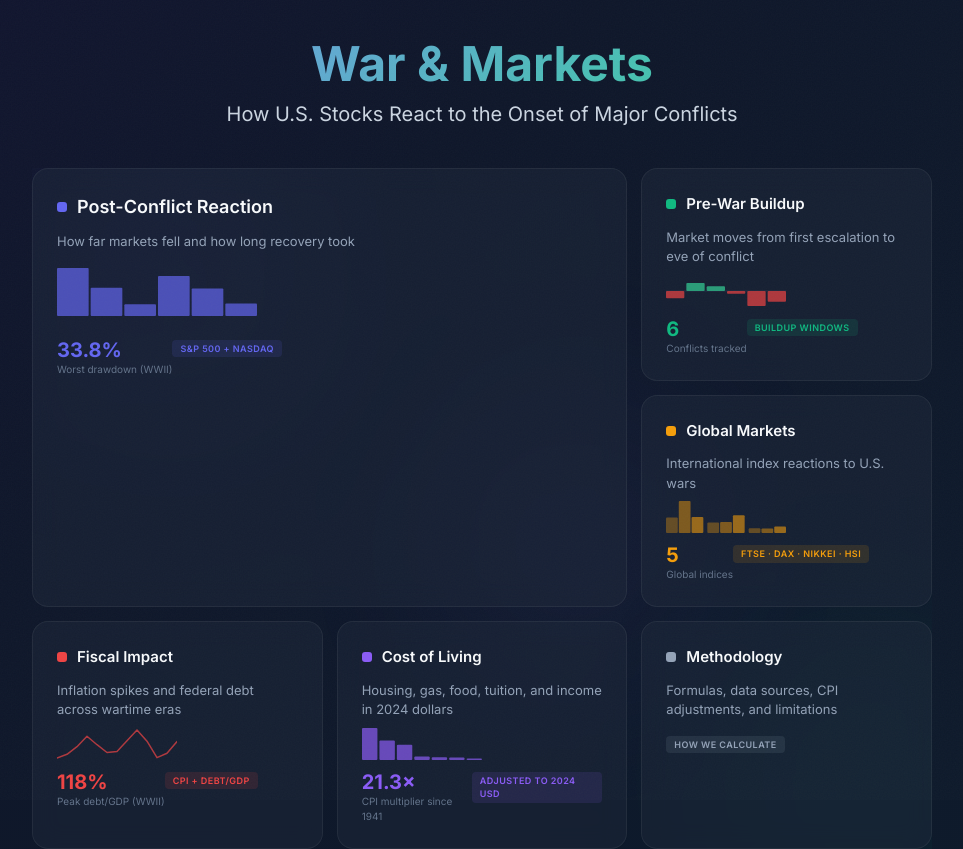
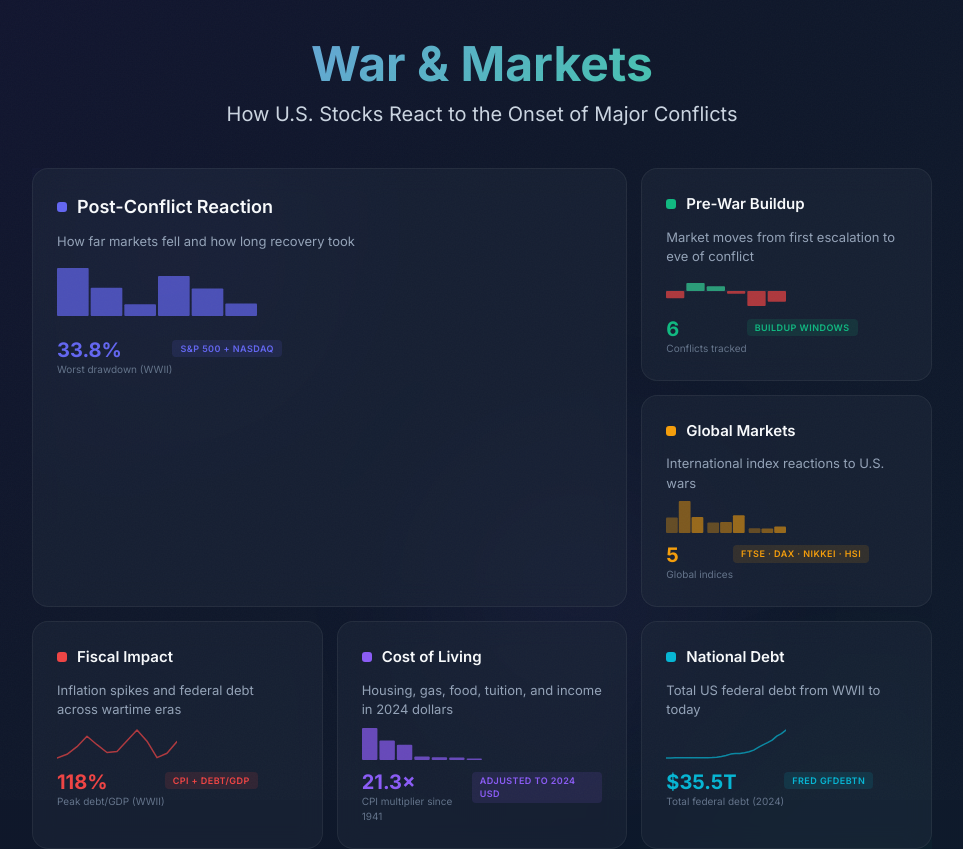
Before and after one commit to azaidi06/fin, a React (Vite) app in the folder war-markets-react/: page / in a window 1280 px wide. Shown: the top 849 px of the page, without its empty margins (158-1121 px from the left). Built offline with nearby package versions, Linux system fonts and the light colour scheme.

Commit message:
landing upgrade

```diff
--- a/war-markets-react/src/components/FiscalImpactPanel.jsx
+++ b/war-markets-react/src/components/FiscalImpactPanel.jsx
@@ -1,10 +1,11 @@
 import { useState } from "react";
 import {
-  LineChart, Line, XAxis, YAxis, CartesianGrid, Tooltip, Legend,
+  LineChart, Line, AreaChart, Area, XAxis, YAxis, CartesianGrid, Tooltip, Legend,
   ResponsiveContainer, ReferenceLine,
 } from "recharts";
 import {
   fiscalConflictColors, cpiChartData, debtGdpChartData, fiscalSummary,
+  totalDebtData, conflictMarkers,
 } from "../data/warData";
 import { TooltipSourceLink } from "./SourceLink";
 import SourceLink from "./SourceLink";
@@ -13,6 +14,76 @@ const card = { background: "#1E293B", border: "1px solid #334155", borderRadius:
 const innerCard = { background: "#0F172A", border: "1px solid #334155", borderRadius: 10, padding: 20, marginBottom: 24 };
 
 const conflicts = ["WWII", "Korea", "Vietnam", "Gulf War", "9/11", "Iraq"];
+
+function DebtTimelineTooltip({ active, payload, label }) {
+  if (!active || !payload?.length) return null;
+  const debt = payload[0].value;
+  const formatted = debt >= 1000
+    ? `$${(debt / 1000).toFixed(1)}T`
+    : `$${debt.toFixed(0)}B`;
+  return (
+    <div style={{ background: "#334155", border: "1px solid #475569", borderRadius: 8, padding: "10px 14px", fontSize: 13, color: "#F8FAFC", boxShadow: "0 8px 24px rgba(0,0,0,0.4)" }}>
+      <p style={{ fontWeight: 600, marginBottom: 4 }}>{label}</p>
+      <p style={{ color: "#06B6D4", fontWeight: 700 }}>{formatted}</p>
+      <TooltipSourceLink sourceKey="totalDebt" />
+    </div>
+  );
+}
+
+function DebtTimelineChart() {
+  return (
+    <div style={innerCard}>
+      <h3 style={{ fontSize: 15, fontWeight: 600, color: "#E2E8F0", marginBottom: 4 }}>US Total Federal Debt (1940–2024)</h3>
+      <p style={{ fontSize: 11, color: "#64748B", marginBottom: 16 }}>Nominal USD — vertical lines mark conflict start years</p>
+      <ResponsiveContainer width="100%" height={360}>
+        <AreaChart data={totalDebtData} margin={{ top: 20, right: 30, left: 10, bottom: 5 }}>
+          <defs>
+            <linearGradient id="debtGradient" x1="0" y1="0" x2="0" y2="1">
+              <stop offset="5%" stopColor="#06B6D4" stopOpacity={0.3} />
+              <stop offset="95%" stopColor="#06B6D4" stopOpacity={0} />
+            </linearGradient>
+          </defs>
+          <CartesianGrid strokeDasharray="3 3" stroke="#475569" opacity={0.25} />
+          <XAxis
+            dataKey="year" stroke="#475569"
+            tick={{ fill: "#94A3B8", fontSize: 12 }} axisLine={false} tickLine={false}
+            type="number" domain={[1940, 2024]}
+            ticks={[1940, 1950, 1960, 1970, 1980, 1990, 2000, 2010, 2020]}
+          />
+          <YAxis
+            stroke="#475569"
+            tickFormatter={(v) => v >= 1000 ? `$${(v / 1000).toFixed(0)}T` : `$${v}B`}
+            tick={{ fill: "#94A3B8", fontSize: 12 }} axisLine={false} tickLine={false}
+            label={{ value: "Total Debt", angle: -90, position: "insideLeft", offset: -2, style: { fill: "#64748B", fontSize: 11 } }}
+          />
+          <Tooltip content={<DebtTimelineTooltip />} />
+          {conflictMarkers.map((m) => (
+            <ReferenceLine
+              key={m.year}
+              x={m.year}
+              stroke="#F8FAFC"
+              strokeDasharray="6 4"
+              strokeOpacity={0.4}
+              label={{ value: m.label, position: "top", fill: "#94A3B8", fontSize: 9 }}
+            />
+          ))}
+          <Area
+            type="monotone"
+            dataKey="debt"
+            stroke="#06B6D4"
+            strokeWidth={2}
+            fill="url(#debtGradient)"
+            dot={{ r: 3, fill: "#06B6D4", strokeWidth: 0 }}
+            activeDot={{ r: 6, strokeWidth: 0, fill: "#06B6D4" }}
+          />
+        </AreaChart>
+      </ResponsiveContainer>
+      <div style={{ marginTop: 8 }}>
+        <SourceLink sourceKey="totalDebt" />
+      </div>
+    </div>
+  );
+}
 
 function CustomTooltip({ active, payload, label, hoveredConflict, sourceKey }) {
   if (!active || !payload?.length) return null;
@@ -190,6 +261,8 @@ export default function FiscalImpactPanel() {
         How inflation and federal debt responded in the years surrounding each conflict (T=0 is the war start year)
       </p>
 
+      <DebtTimelineChart />
+
       <FiscalChart
         title="CPI Inflation Trajectory"
         subtitle="Year-over-year CPI change (%) — T-2 through T+5 relative to conflict start"
--- a/war-markets-react/src/components/HomePage.jsx
+++ b/war-markets-react/src/components/HomePage.jsx
@@ -1,5 +1,5 @@
 import { useState, useEffect, useRef } from "react";
-import { sp500Data, preWarData, globalMarketsData, cpiChartData, costOfLivingData } from "../data/warData";
+import { sp500Data, preWarData, globalMarketsData, cpiChartData, costOfLivingData, totalDebtData } from "../data/warData";
 
 /* ── AnimatedStat: counts from 0 to final value ── */
 
@@ -196,6 +196,9 @@ const fiscalValues = cpiChartData.map((row) => row["WWII"]).filter((v) => v != n
 // Cost of Living: CPI multipliers per era
 const costValues = costOfLivingData.map((d) => d.cpiMultiplier);
 
+// National Debt: total debt timeline (exponential curve)
+const debtTimelineValues = totalDebtData.map((d) => d.debt);
+
 /* ── Card sparkline map ── */
 function CardSparkline({ id, color, hero }) {
   const w = hero ? 200 : 120;
@@ -211,6 +214,8 @@ function CardSparkline({ id, color, hero }) {
       return <LineSparkline values={fiscalValues} color={color} width={w} height={h} animated />;
     case "cost":
       return <BarSparkline values={costValues} color={color} width={w} height={h} animated />;
+    case "debt":
+      return <LineSparkline values={debtTimelineValues} color={color} width={w} height={h} animated />;
     default:
       return null;
   }
@@ -264,6 +269,15 @@ const cards = [
     stat: "21.3×",
     statLabel: "CPI multiplier since 1941",
     tag: "Adjusted to 2024 USD",
+  },
+  {
+    id: "debt",
+    title: "National Debt",
+    desc: "Total US federal debt from WWII to today",
+    color: "#06B6D4",
+    stat: "$35.5T",
+    statLabel: "Total federal debt (2024)",
+    tag: "FRED GFDEBTN",
   },
   {
     id: "methodology",
@@ -326,7 +340,7 @@ export default function HomePage({ onSelect }) {
               "--card-glow": `linear-gradient(135deg, ${c.color}4D, transparent 60%)`,
               boxShadow: "none",
             }}
-            onClick={() => onSelect(c.id)}
+            onClick={() => onSelect(c.id === "debt" ? "fiscal" : c.id)}
             onMouseEnter={(e) => {
               e.currentTarget.style.boxShadow = `0 8px 32px ${c.color}33`;
             }}
--- a/war-markets-react/src/data/warData.js
+++ b/war-markets-react/src/data/warData.js
@@ -511,6 +511,49 @@ export const everydayChartData = costOfLivingData.map(d => ({
   Bread: d.items.bread.adjusted,
 }));
 
+// ── TOTAL US FEDERAL DEBT TIMELINE ─────────────────────────
+// Nominal USD (billions), sourced from FRED GFDEBTN
+// ~25 data points: every ~3-5 years + every conflict start year for marker precision
+export const totalDebtData = [
+  { year: 1940, debt: 42.97 },
+  { year: 1941, debt: 48.96 },
+  { year: 1945, debt: 258.68 },
+  { year: 1950, debt: 256.85 },
+  { year: 1953, debt: 265.96 },
+  { year: 1955, debt: 272.75 },
+  { year: 1960, debt: 286.33 },
+  { year: 1964, debt: 311.71 },
+  { year: 1968, debt: 347.58 },
+  { year: 1970, debt: 370.92 },
+  { year: 1975, debt: 533.19 },
+  { year: 1980, debt: 907.70 },
+  { year: 1985, debt: 1823.10 },
+  { year: 1990, debt: 3233.31 },
+  { year: 1995, debt: 4974.00 },
+  { year: 2000, debt: 5674.18 },
+  { year: 2001, debt: 5807.46 },
+  { year: 2003, debt: 6783.23 },
+  { year: 2005, debt: 7932.71 },
+  { year: 2008, debt: 10024.72 },
+  { year: 2010, debt: 13561.62 },
+  { year: 2013, debt: 16738.18 },
+  { year: 2016, debt: 19573.45 },
+  { year: 2019, debt: 22719.40 },
+  { year: 2020, debt: 27747.78 },
+  { year: 2022, debt: 30928.91 },
+  { year: 2024, debt: 35464.00 },
+];
+
+// Conflict start-year markers for vertical reference lines on the timeline
+export const conflictMarkers = [
+  { year: 1941, label: "WWII" },
+  { year: 1950, label: "Korea" },
+  { year: 1964, label: "Vietnam" },
+  { year: 1990, label: "Gulf War" },
+  { year: 2001, label: "9/11" },
+  { year: 2003, label: "Iraq" },
+];
+
 // ── SOURCE URLS ──────────────────────────────────────────
 // Direct links to the original data source for every data point
 export const sourceUrls = {
@@ -528,6 +571,7 @@ export const sourceUrls = {
   eggs:           "https://fred.stlouisfed.org/series/APU0000708111",
   gas:            "https://www.eia.gov/dnav/pet/pet_pri_gnd_dcus_nus_a.htm",
   bread:          "https://fred.stlouisfed.org/series/APU0000702111",
+  totalDebt:      "https://fred.stlouisfed.org/series/GFDEBTN",
 };
 
 export const sourceLabels = {
@@ -545,6 +589,7 @@ export const sourceLabels = {
   eggs:           "FRED APU0000708111",
   gas:            "EIA Retail Gas",
   bread:          "FRED APU0000702111",
+  totalDebt:      "FRED GFDEBTN",
 };
 
 export const globalIndexSourceUrls = {
```
